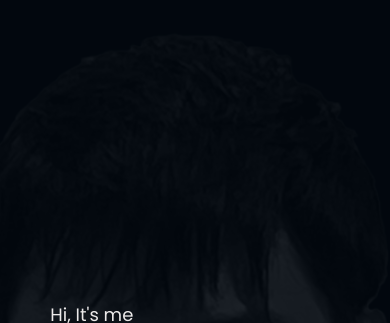
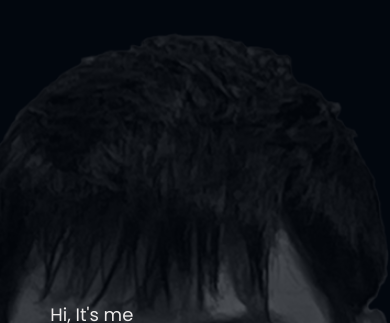
Before and after one commit to mallamandilcoding/portfolio, a plain HTML site: page index.html in a window 390 px wide. Shown: the part 66-389 px from the top of the page. Drawn offline with nearby package versions, Linux system fonts and the light colour scheme.

Commit message:
opacity changed to check in mobiles

```diff
--- a/scss/_mediaqueries.scss
+++ b/scss/_mediaqueries.scss
@@ -60,7 +60,7 @@
 @media (max-width:800px){
   .home::before{
     background-position: 100%;
-    opacity:0.1;
+    opacity:0.3;
   }
   .home .home-img-div{
     justify-content: center;
```
Also changed, not shown: css/index.css.
